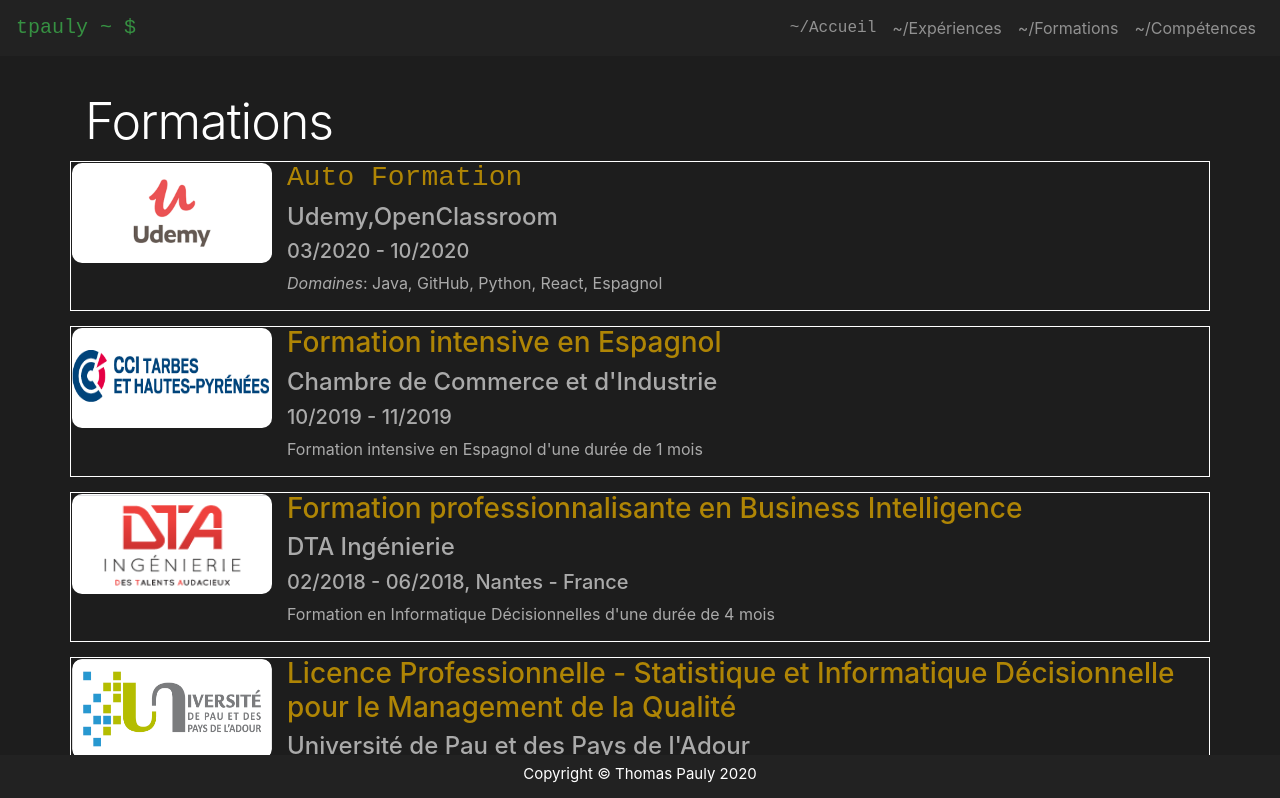
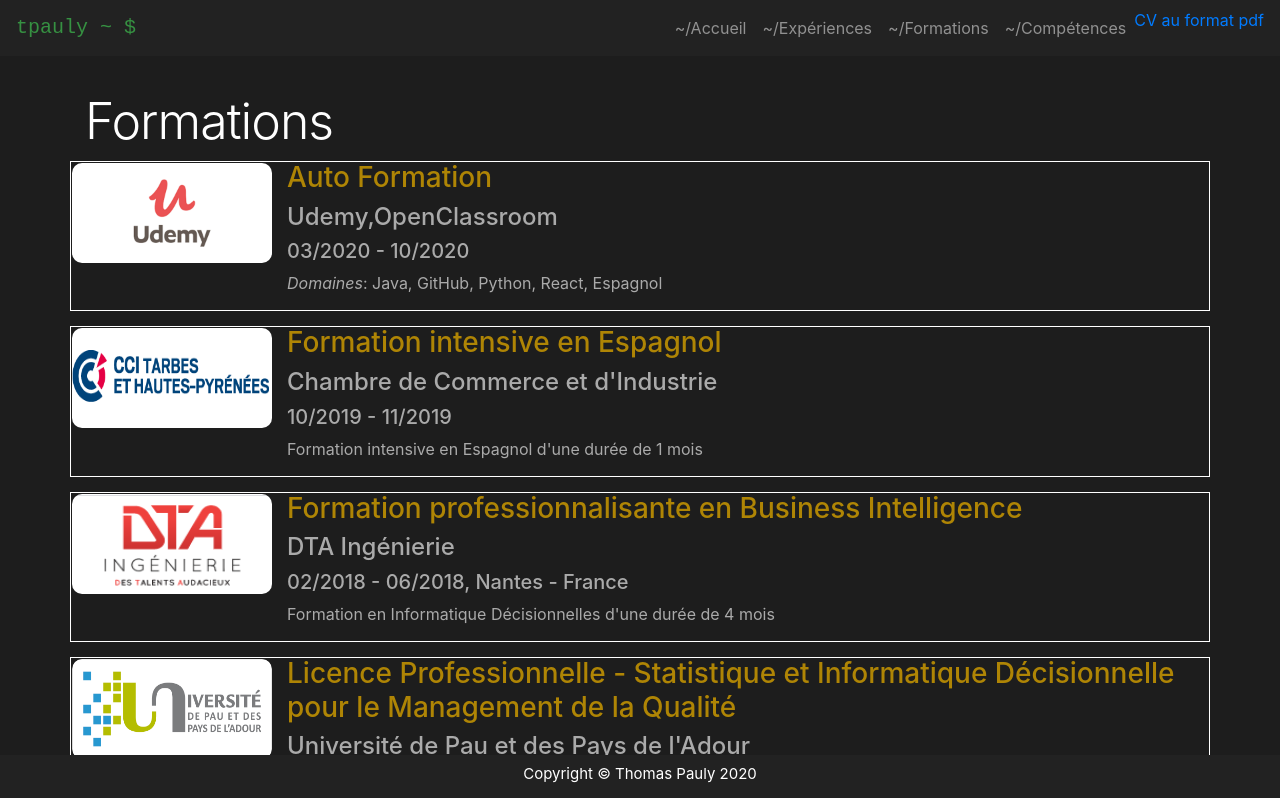
Before and after one commit to artyty/ThomasPauly.github.io, a React (Create React App) app: page /formation in a window 1280 px wide. Shown: the top 798 px of the page. Built offline with nearby package versions, Linux system fonts and the light colour scheme.

Commit message:
test download cv.pdf

```diff
--- a/src/components/Formation.jsx
+++ b/src/components/Formation.jsx
@@ -29,7 +29,7 @@ function Formation() {
               <img src={Udemy} class ="img-formation" />
             </div>
             <div class="col-sm">
-              <h3 class="po-AndaleMono"> Auto Formation</h3>
+              <h3> Auto Formation</h3>
               <h4> Udemy,OpenClassroom </h4>
               <h5> 03/2020 - {day}/{year}</h5>
               <p><i>Domaines</i>: Java, GitHub, Python, React, Espagnol</p>
--- a/src/components/Navigation.jsx
+++ b/src/components/Navigation.jsx
@@ -36,7 +36,7 @@ const Navigation =props => {
                   props.location.pathname === "/" ? "active" : ""
                 }`}
               >
-                <Link class="nav-link po-AndaleMono" to="/">
+                <Link class="nav-link" to="/">
                   ~/Accueil
                   <span class="sr-only">(current)</span>
                 </Link>
@@ -68,6 +68,9 @@ const Navigation =props => {
                   ~/Compétences
                 </Link>
               </li>
+              <li>
+                <a href="../download/Cv_Thomas8pauly.pdf" download>CV au format pdf</a>
+              </li>
             </ul>
           </div>
       </nav>
```
Also changed, not shown: 1 other file (tests, documents, lock files or other folders).
